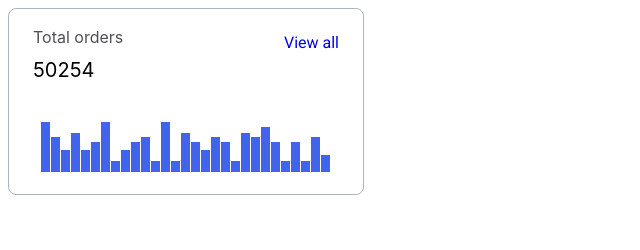
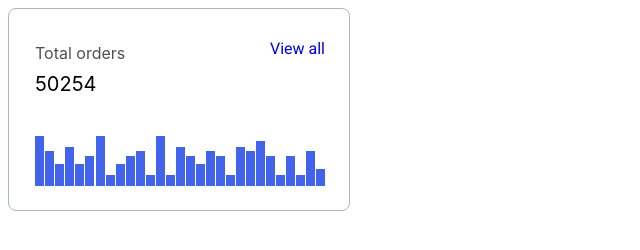
Before and after one commit to js-tasks-ru/htmlcss-20221107_leo-kazachenko, a website: page 04-lection2/01-histogram/index.html in a window 1280 px wide. Shown: the whole page, without its empty margins (0-640 px from the left). Drawn offline with Linux system fonts and the light colour scheme.

Commit message:
adding changes

```diff
--- a/04-lection2/01-histogram/histogram.css
+++ b/04-lection2/01-histogram/histogram.css
@@ -1,28 +1,26 @@
 .gistogramm {
-    width: 354px;
-    height: 185px;
     border: 1px solid rgba(172, 181, 189, 1);
     border-radius: 8px;
+    padding: 16px 24px 24px 26px;
+    display: inline-block;
 }
 
 .gistogramm__text {
     display: flex;
     justify-content: space-between;
     align-items: center;
-
 }
 
 .gistogramm__link {
  text-decoration: none;
- margin: 19px 24px 0 0;
 }
 
 .gistogramm__title {
  font-family: 'Inter', sans-serif;
  font-size: 16px;
- margin: 16px 0 8px 24px;
  line-height: 24px;
  color: #212429;
+ margin-bottom: 6px;
  opacity: 0.8;
 }
 
@@ -30,26 +28,18 @@
  font-family: 'Inter', sans-serif;
  font-size: 20px;
  line-height: 26px;
- margin-left: 24px;
 }
 
-.gistogramm_chart {
+.gistogramm__chart {
    display: flex;
-   justify-content: space-around;
-   width: auto;
+   align-items: flex-end;
    height: 50px;
    background-color: #fff;
-   margin: 39px 24px 24px 24px;
+   margin-top: 39px;
+   gap: 1px;
 }
 
 .gistogramm__item {
-    margin-right: 1px;
     width: 9px;
     background: #4263EB;
-
 }
-
-.gistogramm__menu {
-display: flex;
-align-items: flex-end;
-}
--- a/04-lection2/01-histogram/index.html
+++ b/04-lection2/01-histogram/index.html
@@ -13,8 +13,7 @@
             <a class="gistogramm__link" href="#">View all</a>
         </div>
         <span class="gistogramm__counter">50254</span>
-    <div class="gistogramm_chart">
-        <div class="gistogramm__menu">
+    <div class="gistogramm__chart">
                 <div class="gistogramm__item" style="height: 100%;"></div>
                 <div class="gistogramm__item" style="height: 70%;"></div>
                 <div class="gistogramm__item" style="height: 44%;"></div>
@@ -45,7 +44,6 @@
                 <div class="gistogramm__item" style="height: 22%;"></div>
                 <div class="gistogramm__item" style="height: 70%;"></div>
                 <div class="gistogramm__item" style="height: 34%;"></div>
-               </div>
             </div>
     </div>
     </body>
```
